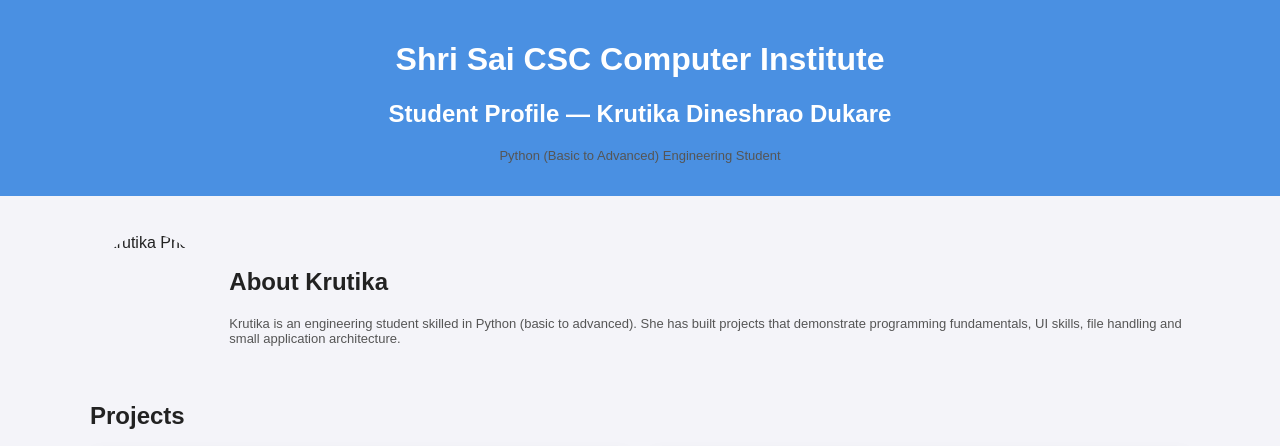
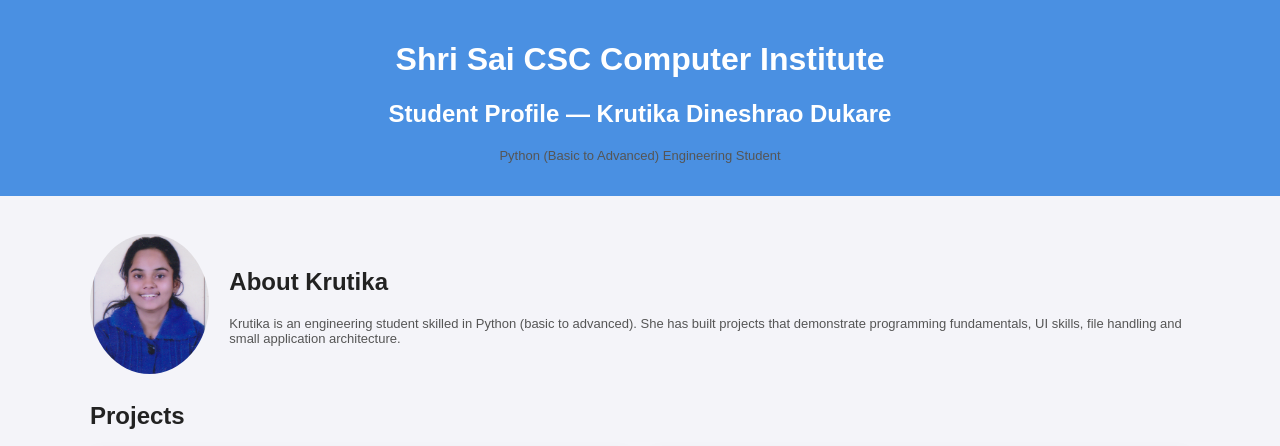
Before and after one commit to jayparse/Krutika-Project, a plain HTML site: page index.html in a window 1280 px wide. Shown: the top 446 px of the page. Drawn offline with Linux system fonts and the light colour scheme; the site is published under a folder, as on GitHub Pages, so addresses that start at the root find nothing.

Commit message:
Update index.html

```diff
--- a/index.html
+++ b/index.html
@@ -31,7 +31,7 @@
 
   <div class="container">
     <section class="profile">
-      <img src="/Krutika.png" alt="Krutika Photo">
+      <img src="Krutika.png" alt="Krutika Photo">
       <div>
         <h2>About Krutika</h2>
         <p class="small">Krutika is an engineering student skilled in Python (basic to advanced). She has built projects that demonstrate programming fundamentals, UI skills, file handling and small application architecture.</p>
```
